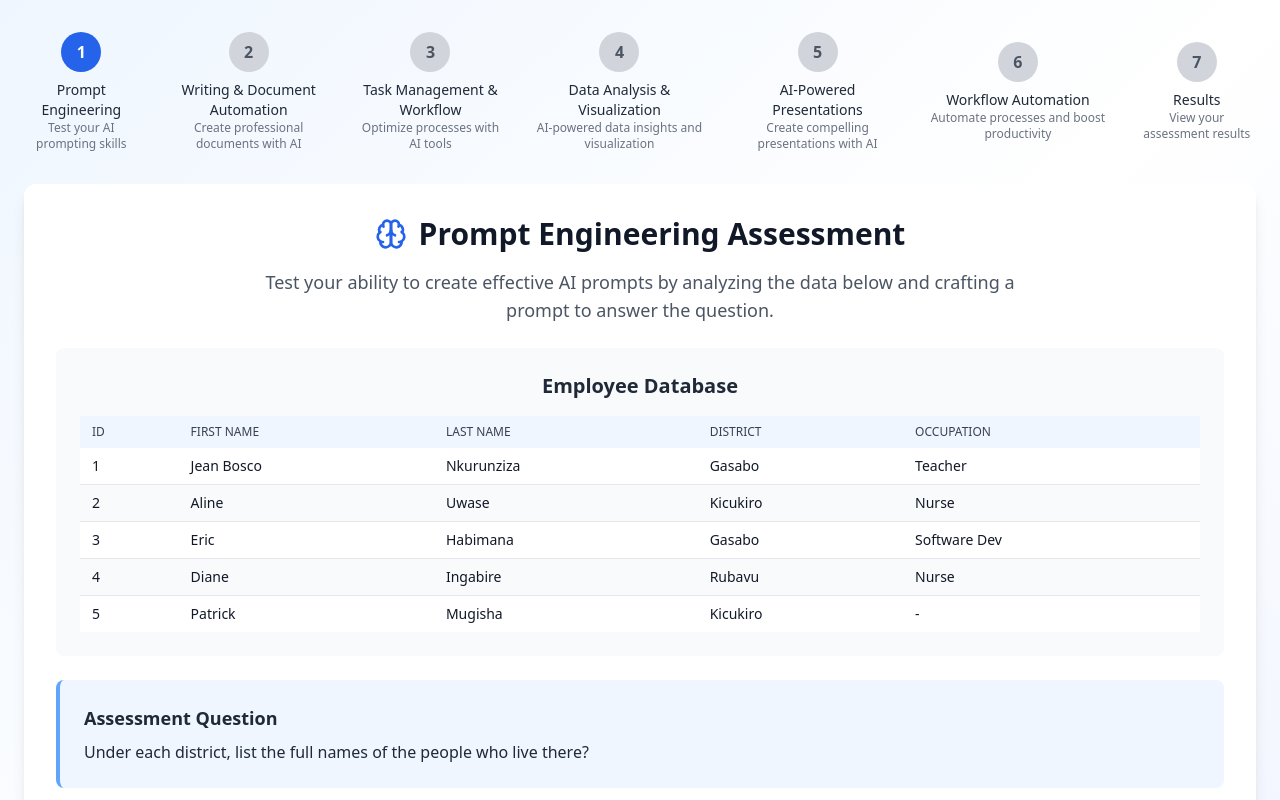
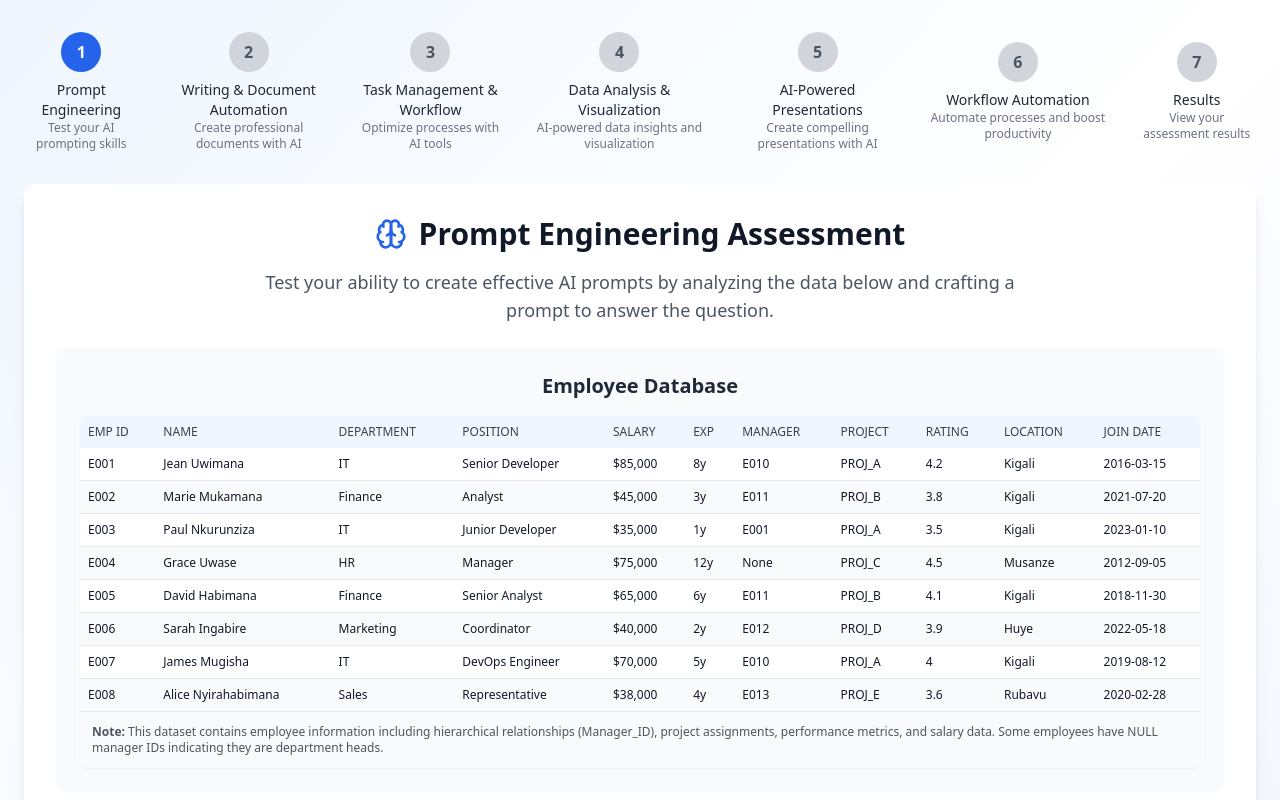
Before and after one commit to kazaneza/digital-literacy, a React (Vite) app: page / in a window 1280 px wide. Both pictures are taken after a click on the button "Start Assessment". Shown: the top 800 px of the page. Built offline with nearby package versions, Linux system fonts and the light colour scheme.

Commit message:
Create Advanced Prompt Engineering Scenario

```diff
--- a/src/components/DataTable.tsx
+++ b/src/components/DataTable.tsx
@@ -1,47 +1,73 @@
 import React from 'react';
 
-interface Person {
+interface Employee {
   id: number;
+  employeeId: string;
   firstName: string;
   lastName: string;
-  district: string;
-  occupation: string;
+  department: string;
+  position: string;
+  salary: number;
+  yearsExperience: number;
+  managerId: string | null;
+  projectCode: string;
+  performanceRating: number;
+  location: string;
+  joinDate: string;
 }
 
 const DataTable: React.FC = () => {
-  const data: Person[] = [
-    { id: 1, firstName: "Jean Bosco", lastName: "Nkurunziza", district: "Gasabo", occupation: "Teacher" },
-    { id: 2, firstName: "Aline", lastName: "Uwase", district: "Kicukiro", occupation: "Nurse" },
-    { id: 3, firstName: "Eric", lastName: "Habimana", district: "Gasabo", occupation: "Software Dev" },
-    { id: 4, firstName: "Diane", lastName: "Ingabire", district: "Rubavu", occupation: "Nurse" },
-    { id: 5, firstName: "Patrick", lastName: "Mugisha", district: "Kicukiro", occupation: "" }
+  const data: Employee[] = [
+    { id: 1, employeeId: "E001", firstName: "Jean", lastName: "Uwimana", department: "IT", position: "Senior Developer", salary: 85000, yearsExperience: 8, managerId: "E010", projectCode: "PROJ_A", performanceRating: 4.2, location: "Kigali", joinDate: "2016-03-15" },
+    { id: 2, employeeId: "E002", firstName: "Marie", lastName: "Mukamana", department: "Finance", position: "Analyst", salary: 45000, yearsExperience: 3, managerId: "E011", projectCode: "PROJ_B", performanceRating: 3.8, location: "Kigali", joinDate: "2021-07-20" },
+    { id: 3, employeeId: "E003", firstName: "Paul", lastName: "Nkurunziza", department: "IT", position: "Junior Developer", salary: 35000, yearsExperience: 1, managerId: "E001", projectCode: "PROJ_A", performanceRating: 3.5, location: "Kigali", joinDate: "2023-01-10" },
+    { id: 4, employeeId: "E004", firstName: "Grace", lastName: "Uwase", department: "HR", position: "Manager", salary: 75000, yearsExperience: 12, managerId: null, projectCode: "PROJ_C", performanceRating: 4.5, location: "Musanze", joinDate: "2012-09-05" },
+    { id: 5, employeeId: "E005", firstName: "David", lastName: "Habimana", department: "Finance", position: "Senior Analyst", salary: 65000, yearsExperience: 6, managerId: "E011", projectCode: "PROJ_B", performanceRating: 4.1, location: "Kigali", joinDate: "2018-11-30" },
+    { id: 6, employeeId: "E006", firstName: "Sarah", lastName: "Ingabire", department: "Marketing", position: "Coordinator", salary: 40000, yearsExperience: 2, managerId: "E012", projectCode: "PROJ_D", performanceRating: 3.9, location: "Huye", joinDate: "2022-05-18" },
+    { id: 7, employeeId: "E007", firstName: "James", lastName: "Mugisha", department: "IT", position: "DevOps Engineer", salary: 70000, yearsExperience: 5, managerId: "E010", projectCode: "PROJ_A", performanceRating: 4.0, location: "Kigali", joinDate: "2019-08-12" },
+    { id: 8, employeeId: "E008", firstName: "Alice", lastName: "Nyirahabimana", department: "Sales", position: "Representative", salary: 38000, yearsExperience: 4, managerId: "E013", projectCode: "PROJ_E", performanceRating: 3.6, location: "Rubavu", joinDate: "2020-02-28" }
   ];
 
   return (
-    <div className="w-full overflow-hidden">
+    <div className="w-full overflow-hidden bg-white rounded-lg shadow-sm">
       <div className="overflow-x-auto">
-        <table className="w-full text-sm">
+        <table className="w-full text-xs">
           <thead className="bg-blue-50">
             <tr>
-              <th className="px-3 py-2 text-left text-xs font-medium text-gray-700 uppercase">ID</th>
-              <th className="px-3 py-2 text-left text-xs font-medium text-gray-700 uppercase">First Name</th>
-              <th className="px-3 py-2 text-left text-xs font-medium text-gray-700 uppercase">Last Name</th>
-              <th className="px-3 py-2 text-left text-xs font-medium text-gray-700 uppercase">District</th>
-              <th className="px-3 py-2 text-left text-xs font-medium text-gray-700 uppercase">Occupation</th>
+              <th className="px-2 py-2 text-left text-xs font-medium text-gray-700 uppercase">Emp ID</th>
+              <th className="px-2 py-2 text-left text-xs font-medium text-gray-700 uppercase">Name</th>
+              <th className="px-2 py-2 text-left text-xs font-medium text-gray-700 uppercase">Department</th>
+              <th className="px-2 py-2 text-left text-xs font-medium text-gray-700 uppercase">Position</th>
+              <th className="px-2 py-2 text-left text-xs font-medium text-gray-700 uppercase">Salary</th>
+              <th className="px-2 py-2 text-left text-xs font-medium text-gray-700 uppercase">Exp</th>
+              <th className="px-2 py-2 text-left text-xs font-medium text-gray-700 uppercase">Manager</th>
+              <th className="px-2 py-2 text-left text-xs font-medium text-gray-700 uppercase">Project</th>
+              <th className="px-2 py-2 text-left text-xs font-medium text-gray-700 uppercase">Rating</th>
+              <th className="px-2 py-2 text-left text-xs font-medium text-gray-700 uppercase">Location</th>
+              <th className="px-2 py-2 text-left text-xs font-medium text-gray-700 uppercase">Join Date</th>
             </tr>
           </thead>
           <tbody className="bg-white divide-y divide-gray-200">
-            {data.map((person, index) => (
-              <tr key={person.id} className={index % 2 === 0 ? 'bg-white' : 'bg-gray-50'}>
-                <td className="px-3 py-2 whitespace-nowrap text-sm text-gray-900">{person.id}</td>
-                <td className="px-3 py-2 whitespace-nowrap text-sm text-gray-900">{person.firstName}</td>
-                <td className="px-3 py-2 whitespace-nowrap text-sm text-gray-900">{person.lastName}</td>
-                <td className="px-3 py-2 whitespace-nowrap text-sm text-gray-900">{person.district}</td>
-                <td className="px-3 py-2 whitespace-nowrap text-sm text-gray-900">{person.occupation || '-'}</td>
+            {data.map((employee, index) => (
+              <tr key={employee.id} className={index % 2 === 0 ? 'bg-white' : 'bg-gray-50'}>
+                <td className="px-2 py-2 whitespace-nowrap text-xs text-gray-900">{employee.employeeId}</td>
+                <td className="px-2 py-2 whitespace-nowrap text-xs text-gray-900">{employee.firstName} {employee.lastName}</td>
+                <td className="px-2 py-2 whitespace-nowrap text-xs text-gray-900">{employee.department}</td>
+                <td className="px-2 py-2 whitespace-nowrap text-xs text-gray-900">{employee.position}</td>
+                <td className="px-2 py-2 whitespace-nowrap text-xs text-gray-900">${employee.salary.toLocaleString()}</td>
+                <td className="px-2 py-2 whitespace-nowrap text-xs text-gray-900">{employee.yearsExperience}y</td>
+                <td className="px-2 py-2 whitespace-nowrap text-xs text-gray-900">{employee.managerId || 'None'}</td>
+                <td className="px-2 py-2 whitespace-nowrap text-xs text-gray-900">{employee.projectCode}</td>
+                <td className="px-2 py-2 whitespace-nowrap text-xs text-gray-900">{employee.performanceRating}</td>
+                <td className="px-2 py-2 whitespace-nowrap text-xs text-gray-900">{employee.location}</td>
+                <td className="px-2 py-2 whitespace-nowrap text-xs text-gray-900">{employee.joinDate}</td>
               </tr>
             ))}
           </tbody>
         </table>
+      </div>
+      <div className="p-3 bg-gray-50 border-t text-xs text-gray-600">
+        <p><strong>Note:</strong> This dataset contains employee information including hierarchical relationships (Manager_ID), project assignments, performance metrics, and salary data. Some employees have NULL manager IDs indicating they are department heads.</p>
       </div>
     </div>
   );
```
Also changed, not shown: 1 other file (tests, documents, lock files or other folders).
